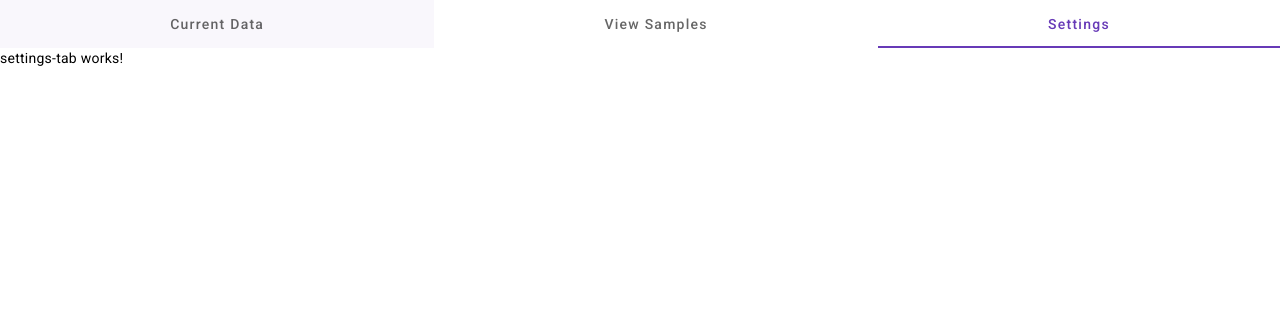
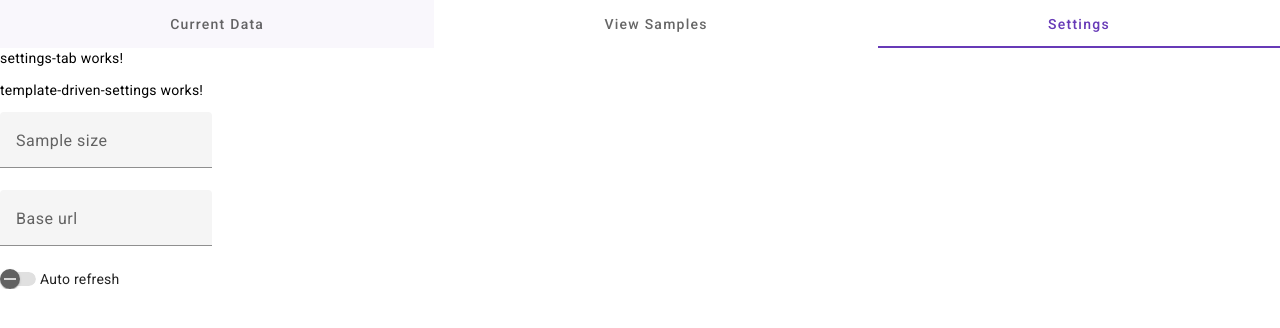
Before and after one commit to NCGThompson/CS-485-Project-1, an Angular app: page / in a window 1280 px wide. Both pictures are taken after a click on the tab "Settings". Shown: the top 328 px of the page. Built offline with nearby package versions, Linux system fonts and the light colour scheme; no server answers.

Commit message:
add options form

```diff
--- /dev/null
+++ b/src/app/settings-tab/reactive-settings/reactive-settings.component.html
@@ -0,0 +1,14 @@
+<p>template-driven-settings works!</p>
+<form action="">
+  <mat-form-field>
+    <mat-label>Sample size</mat-label>
+    <input type="number" placeholder="Ex. 100" matInput />
+  </mat-form-field>
+  <br />
+  <mat-form-field>
+    <mat-label>Base url</mat-label>
+    <input type="url" placeholder="Ex. a url" matInput />
+  </mat-form-field>
+  <br />
+  <mat-slide-toggle>Auto refresh</mat-slide-toggle>
+</form>
--- /dev/null
+++ b/src/app/settings-tab/reactive-settings/reactive-settings.component.ts
@@ -0,0 +1,44 @@
+import { Component } from '@angular/core';
+import { CommonModule } from '@angular/common';
+import {
+  FormBuilder,
+  FormControl,
+  FormsModule,
+  ReactiveFormsModule,
+} from '@angular/forms';
+
+import { MatInputModule } from '@angular/material/input';
+import { MatFormFieldModule } from '@angular/material/form-field';
+import { MatSlideToggleModule } from '@angular/material/slide-toggle';
+
+@Component({
+  selector: 'app-reactive-settings',
+  standalone: true,
+  imports: [
+    CommonModule,
+    FormsModule,
+    ReactiveFormsModule,
+    MatInputModule,
+    MatFormFieldModule,
+    MatSlideToggleModule,
+  ],
+  templateUrl: './reactive-settings.component.html',
+})
+export class ReactiveSettingsComponent {
+  samplesFormControl = new FormControl();
+  baseUrlControl = new FormControl();
+
+  options = this._formBuilder.group({
+    samplesNumber: this.samplesFormControl,
+    baseUrl: this.baseUrlControl,
+  });
+
+  constructor(private _formBuilder: FormBuilder) {}
+
+  getBaseUrl(): string {
+    return this.baseUrlControl.value || '/vds/';
+  }
+  getSampleCount(): string {
+    return this.baseUrlControl.value || '100';
+  }
+}
--- a/src/app/settings-tab/settings-tab.component.html
+++ b/src/app/settings-tab/settings-tab.component.html
@@ -1 +1,2 @@
 <p>settings-tab works!</p>
+<app-reactive-settings />
--- a/src/app/settings-tab/settings-tab.component.ts
+++ b/src/app/settings-tab/settings-tab.component.ts
@@ -1,9 +1,11 @@
 import { Component } from '@angular/core';
+
+import { ReactiveSettingsComponent } from './reactive-settings/reactive-settings.component';
 
 @Component({
   selector: 'app-settings-tab',
   standalone: true,
-  imports: [],
+  imports: [ReactiveSettingsComponent],
   templateUrl: './settings-tab.component.html',
 })
 export class SettingsTabComponent {}
```
Also changed, not shown: 2 other files (tests, documents, lock files or other folders).
